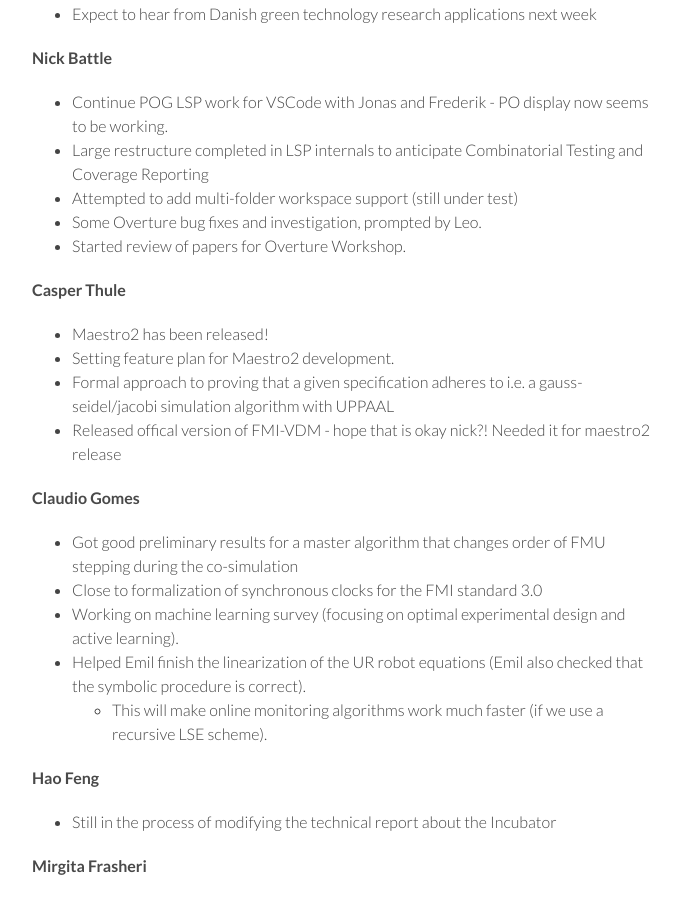
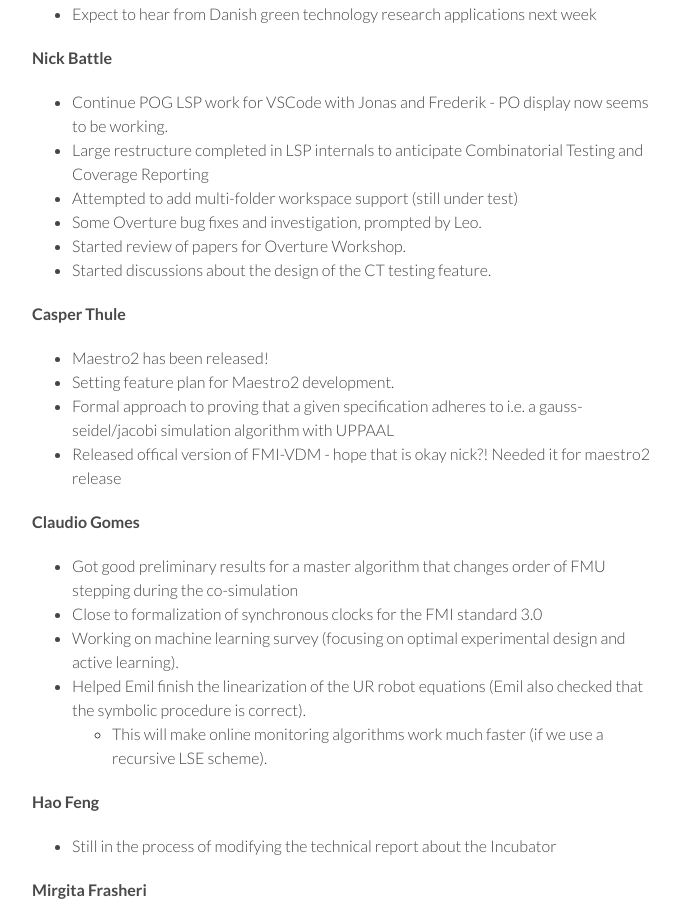
Before and after one commit to digitaltwincentre/digitaltwincentre.github.io, a Jekyll site: the page built from _biweeklies/Biweekly-27.md, in a window 1280 px wide and 900 px high, scrolled down 455 px. Shown: the whole window, without its empty margins (418-1098 px from the left). Built offline with Jekyll 4.4.1, drawn with Linux system fonts in a browser that asks for light colours; nearby versions of some CDN libraries.

Commit message:
Update Biweekly-27.md

```diff
--- a/_biweeklies/Biweekly-27.md
+++ b/_biweeklies/Biweekly-27.md
@@ -32,6 +32,7 @@ date: 27 October 2020, 1400 CEST
 * Attempted to add multi-folder workspace support (still under test)
 * Some Overture bug fixes and investigation, prompted by Leo.
 * Started review of papers for Overture Workshop.
+* Started discussions about the design of the CT testing feature.
 
 #### Casper Thule
 * Maestro2 has been released!
```
